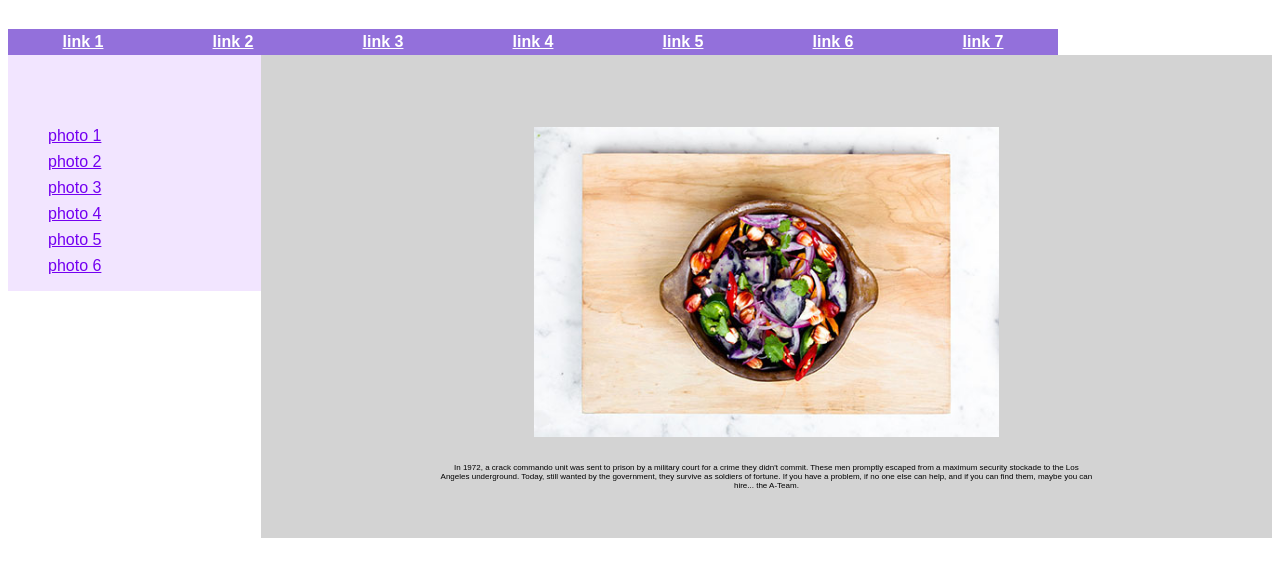
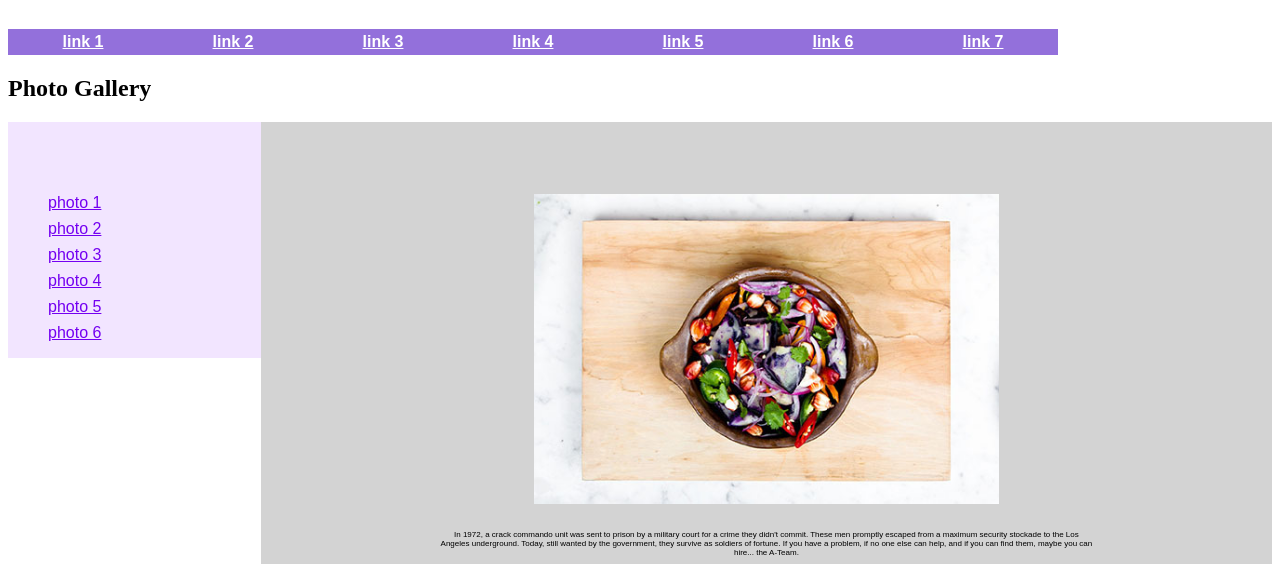
Before and after one commit to LindseyCWilcox/mockup-practice, a plain HTML site: page index.html in a window 1280 px wide. Shown: the part 90-654 px from the top of the page. Drawn offline with Linux system fonts and the light colour scheme.

Commit message:
aside navigation

```diff
--- a/index.html
+++ b/index.html
@@ -22,6 +22,7 @@
       </ul>
     </nav>
   </header>
+  <h2>Photo Gallery</h2>
   <section>
     <aside>
       <nav>
```
